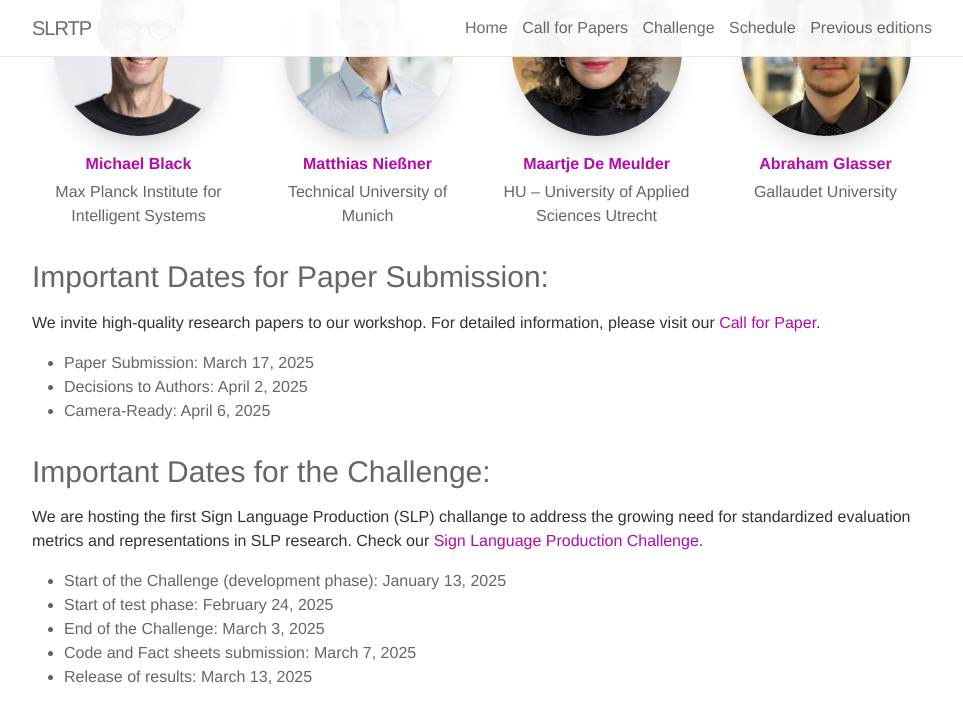
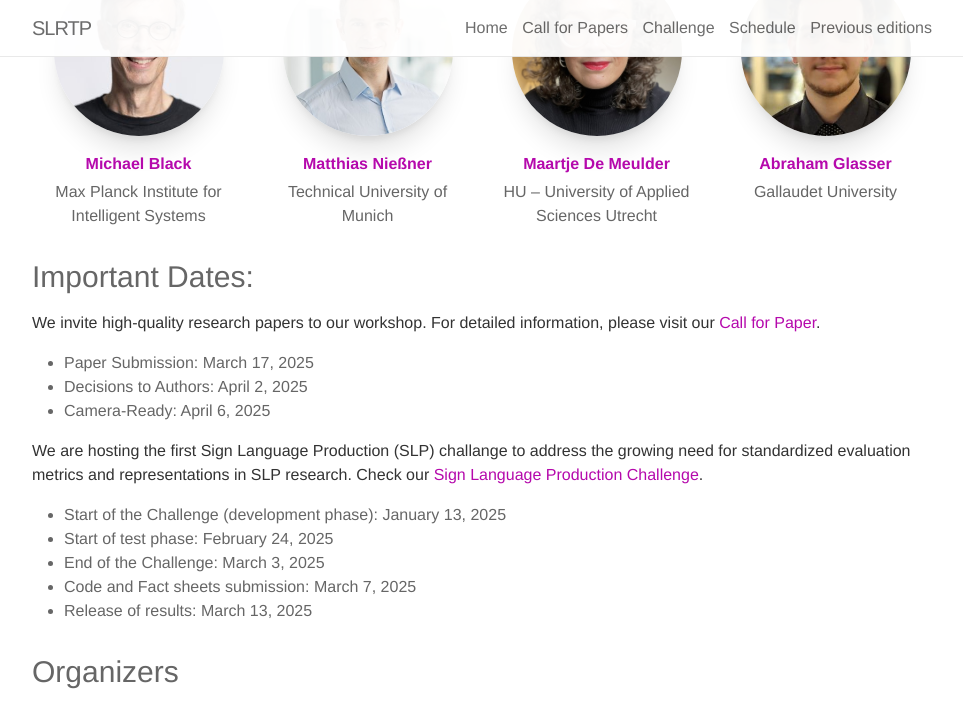
Before and after one commit to slrtpworkshop/slrtpworkshop.github.io, a Jekyll site: the page built from _pages/00_home.md, in a window 1280 px wide and 900 px high, scrolled down 755 px, cut to the strip 0-701 px from the top of the window. Shown: the whole strip, without its empty margins (158-1121 px from the left). Built offline with Jekyll 4.4.1, drawn with Linux system fonts in a browser that asks for light colours; nearby versions of some CDN libraries.

Commit message:
update home

```diff
--- a/_pages/00_home.md
+++ b/_pages/00_home.md
@@ -34,7 +34,7 @@ Sign languages are visual languages and a key form of communication for deaf com
 </div>
 
 
-### Important Dates for Paper Submission:
+### Important Dates:
 
 We invite high-quality research papers to our workshop. For detailed information, please visit our [Call for Paper](https://slrtpworkshop.github.io/cfp/).
 
@@ -42,7 +42,6 @@ We invite high-quality research papers to our workshop. For detailed information
 - Decisions to Authors: April 2, 2025
 - Camera-Ready: April 6, 2025
 
-### Important Dates for the Challenge:
 We are hosting the first Sign Language Production (SLP) challange to address the growing need for standardized evaluation metrics and representations in SLP research. Check our [Sign Language Production Challenge](https://www.codabench.org/competitions/4854/).
 - Start of the Challenge (development phase): January 13, 2025
 - Start of test phase: February 24, 2025
```
